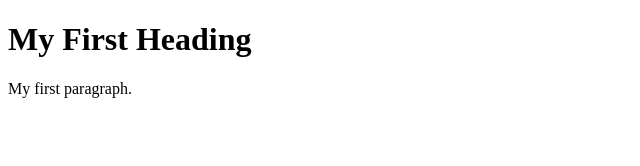
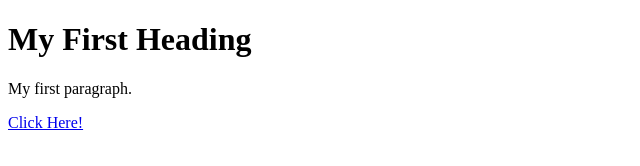
Before and after one commit to Leafy6/webpage2, a plain HTML site: page index.html in a window 1280 px wide. Shown: the full height of the page, 0-640 px from the left. Drawn offline with Linux system fonts and the light colour scheme.

Commit message:
atjaunots index.html

```diff
--- a/index.html
+++ b/index.html
@@ -5,5 +5,7 @@
 <h1>My First Heading</h1>
 <p>My first paragraph.</p>
 
+<a href="otra_lapa.html">Click Here!</a>
+
 </body>
 </html>
```
